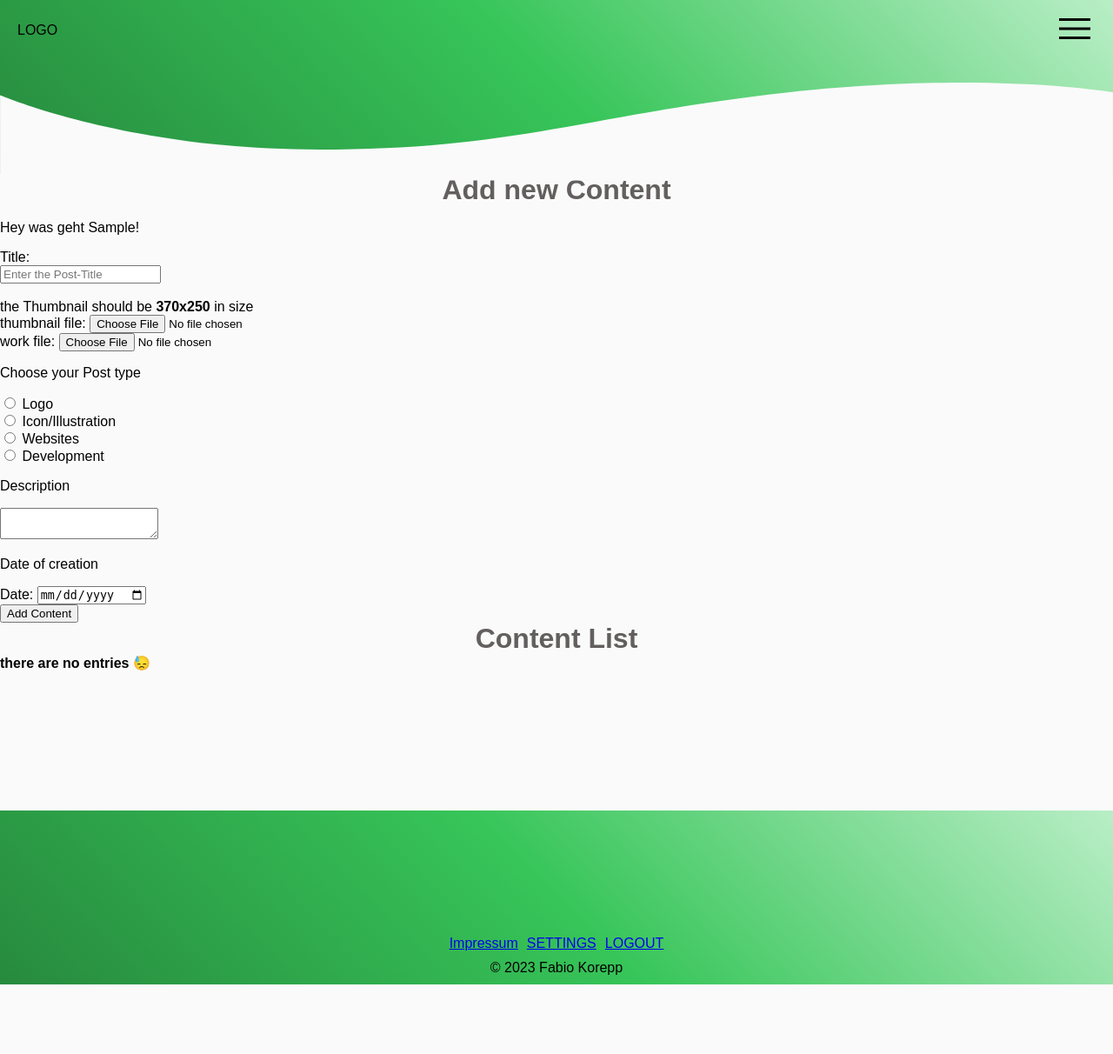
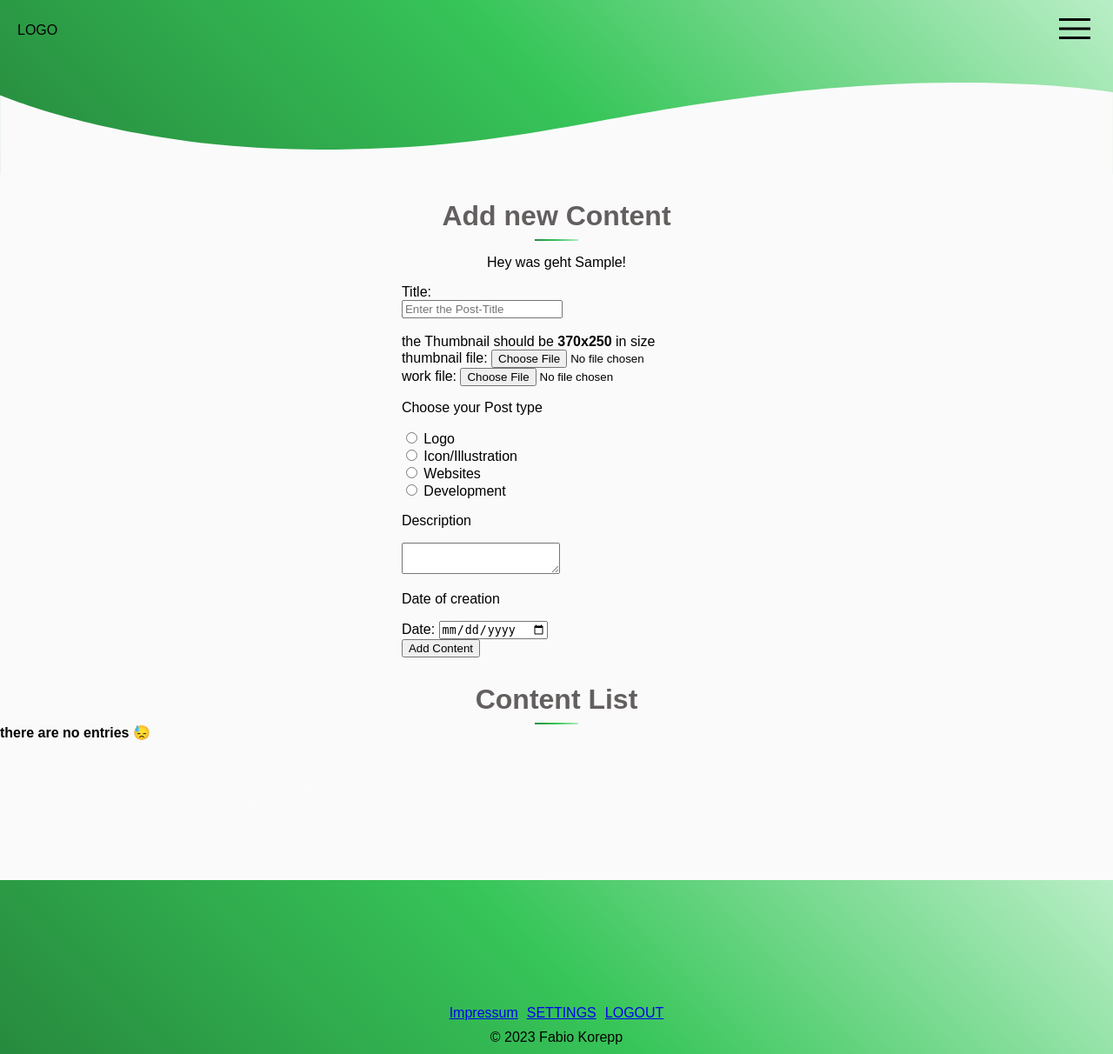
Before and after one commit to The-Broccoli/otowebapp, a Flask app: page /settings in a window 1280 px wide. Shown: the whole page at 87% size. Before the commit the page ends 1132 px from the top, so only its background shows below. Run offline with Flask 2, Linux system fonts and the light colour scheme; the visitor is signed in with stand-in values (Sample User, id 1); data comes from the database, SQL or seed files in the repository; data that the repository does not hold is empty.

Commit message:
to Fabio

```diff
--- a/website/static/gallery.css
+++ b/website/static/gallery.css
@@ -3,6 +3,10 @@
     margin-bottom: 50px;
     display: flex;
     justify-content: center;
+}
+
+.cardBottom {
+    height: 100px;
 }
 
 .page_button{
--- a/website/static/post-container.css
+++ b/website/static/post-container.css
@@ -11,9 +11,9 @@
 .post-container{
     width: 370px;
     margin: 0 auto;
-    border-bottom-left-radius: 10px;
-    border-bottom-right-radius: 10px;
-    background-color: #FFFF;
+    border-radius: 10px;
+    background-color: white;
+    box-shadow: 0px 8px 15px 0px rgba(0,0,0,0.2);
 }
 
 .post-container img{
--- /dev/null
+++ b/website/static/settings.css
@@ -0,0 +1,21 @@
+.boxContainer {
+    display: flex;
+    align-items: center;
+    flex-direction: column;
+    margin-top: 30px;
+    margin-bottom: 30px;
+}
+.box {
+    display: flex;
+    flex-direction: column;
+    align-items: center;
+}
+
+h1 {
+    padding-bottom: 10px;
+    background-image: linear-gradient(45deg, #278A3E, #37C559, #B9EEC6);
+	background-position: bottom;
+	background-size: 50px 2px;
+	background-repeat: no-repeat;
+
+}
--- a/website/templates/settings.html
+++ b/website/templates/settings.html
@@ -3,6 +3,11 @@
 <!-- BLOCK TITLE -->
 {% block title %}
 SETTINGS
+{% endblock %}
+
+<!-- BLOCK LINK -->
+{% block link %}
+<link rel="stylesheet" href="{{ url_for('static', filename='settings.css') }}">
 {% endblock %}
 
 <!-- BLOCK KEYVISUAL -->
@@ -16,6 +21,8 @@ SETTINGS
 
 <!-- BLOCK CONTENT -->
 {% block content %}
+<div class="boxContainer">
+    <div class="box">
         <h1>Add new Content </h1>
         <p>Hey was geht {{ user.first_name }}!</p>
         <form method="POST" enctype="multipart/form-data">
@@ -52,7 +59,8 @@ SETTINGS
             <button type="submit">Add Content</button>
             </div>
         </form>
-
+    </div>
+</div>
 <h1>Content List</h1>
 {% if post_list %}
     <div class="post-grid">
```
Lines whose indentation alone changed are shown as unchanged.
